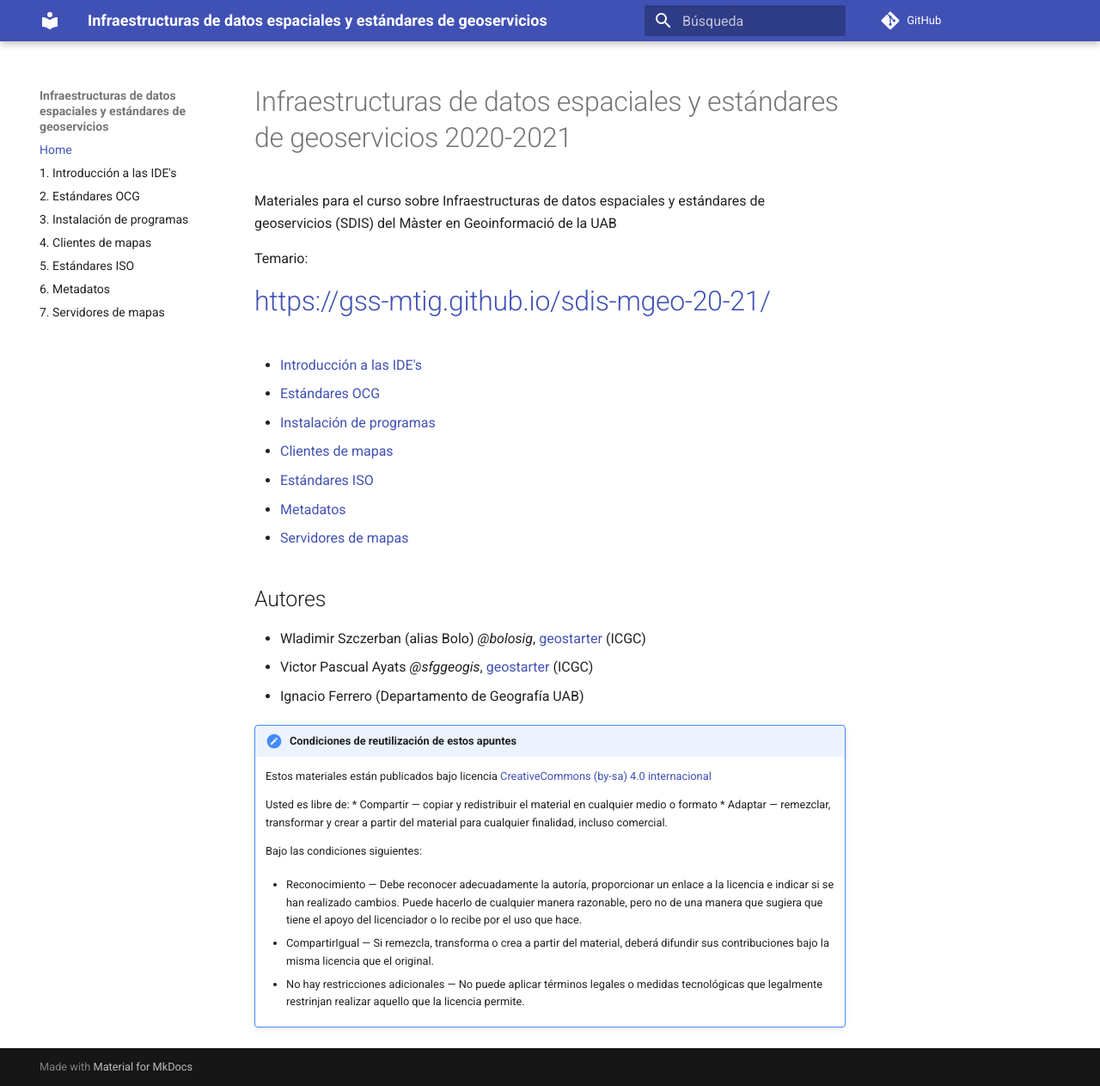
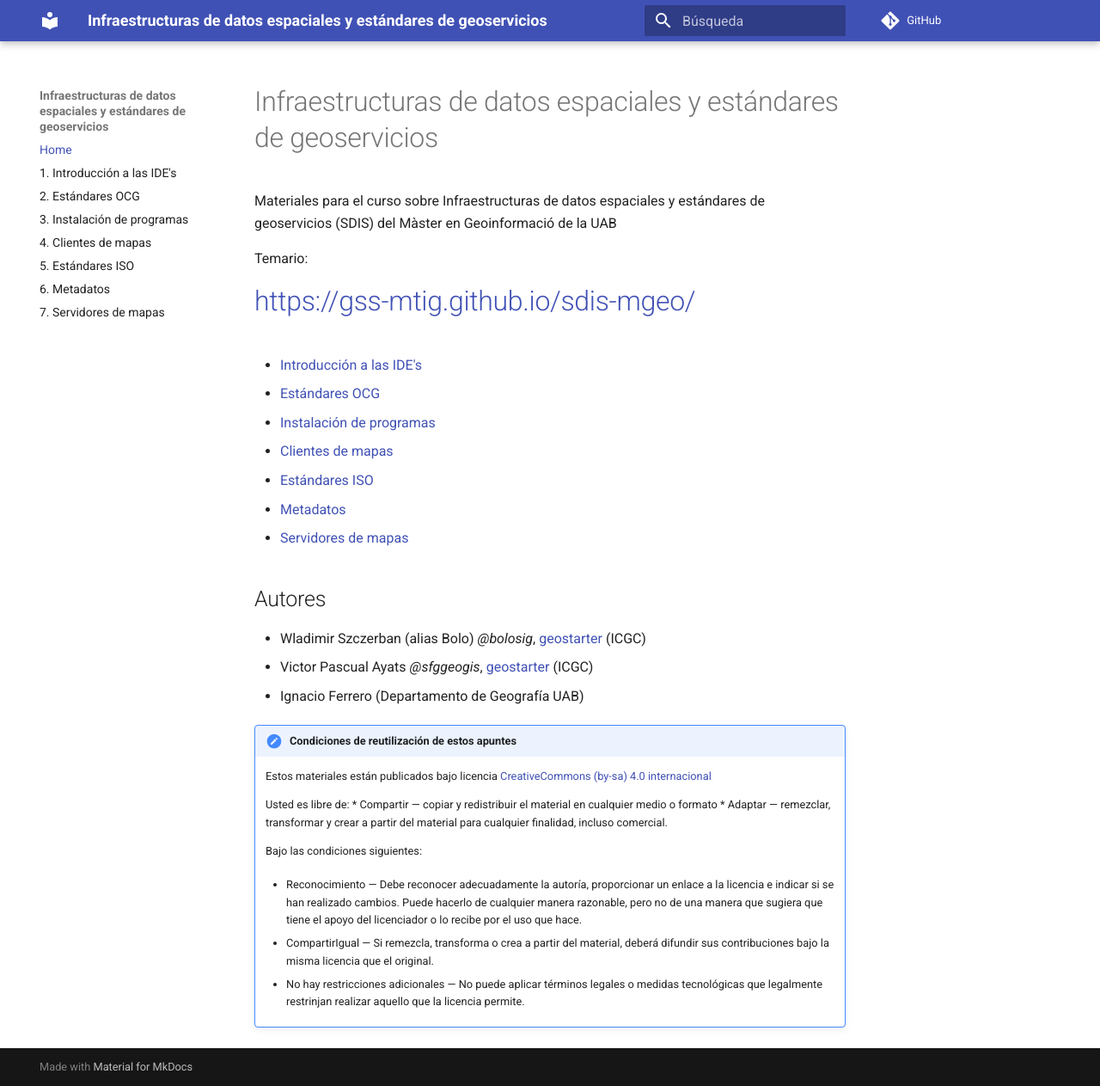
Before and after one commit to gss-mtig/sdis-mgeo, an MkDocs documentation site: the page built from docs/index.md, in a window 1280 px wide and 1263 px high. Shown: the whole window at 86% size. Built offline with MkDocs 1.6.1 and Material for MkDocs 9.7.7, drawn with Linux system fonts in a browser that asks for light colours; comment, search, counter and statistics services are not loaded.

Commit message:
quitar referencias al año del curso

```diff
--- a/docs/index.md
+++ b/docs/index.md
@@ -1,18 +1,18 @@
-# Infraestructuras de datos espaciales y estándares de geoservicios 2020-2021
+# Infraestructuras de datos espaciales y estándares de geoservicios
 
 Materiales para el curso sobre Infraestructuras de datos espaciales y estándares de geoservicios (SDIS) del Màster en Geoinformació de la UAB
 
 Temario:
 
-# [https://gss-mtig.github.io/sdis-mgeo-20-21/](https://gss-mtig.github.io/sdis-mgeo-20-21/)
+# [https://gss-mtig.github.io/sdis-mgeo/](https://gss-mtig.github.io/sdis-mgeo/)
 
-* [Introducción a las IDE's](https://gss-mtig.github.io/sdis-mgeo-20-21/introduccion_a_las_ides/)
-* [Estándares OCG](https://gss-mtig.github.io/sdis-mgeo-20-21/estandares_OCG/)
-* [Instalación de programas](https://gss-mtig.github.io/sdis-mgeo-20-21/instalacion_de_programas/)
-* [Clientes de mapas](https://gss-mtig.github.io/sdis-mgeo-20-21/clientes_de_mapa)
-* [Estándares ISO](https://gss-mtig.github.io/sdis-mgeo-20-21/estandares_ISO/)
-* [Metadatos](https://gss-mtig.github.io/sdis-mgeo-20-21/metadatos/)
-* [Servidores de mapas](https://gss-mtig.github.io/sdis-mgeo-20-21/servidores_de_mapa/)
+* [Introducción a las IDE's](https://gss-mtig.github.io/sdis-mgeo/introduccion_a_las_ides/)
+* [Estándares OCG](https://gss-mtig.github.io/sdis-mgeo/estandares_OCG/)
+* [Instalación de programas](https://gss-mtig.github.io/sdis-mgeo/instalacion_de_programas/)
+* [Clientes de mapas](https://gss-mtig.github.io/sdis-mgeo/clientes_de_mapa)
+* [Estándares ISO](https://gss-mtig.github.io/sdis-mgeo/estandares_ISO/)
+* [Metadatos](https://gss-mtig.github.io/sdis-mgeo/metadatos/)
+* [Servidores de mapas](https://gss-mtig.github.io/sdis-mgeo/servidores_de_mapa/)
 
 ## Autores
 
--- a/mkdocs.yml
+++ b/mkdocs.yml
@@ -1,5 +1,5 @@
 site_name: Infraestructuras de datos espaciales y estándares de geoservicios
-site_url: https://gss-mtig.github.io/sdis-mgeo-20-21/
+site_url: https://gss-mtig.github.io/sdis-mgeo/
 site_description: Infraestructuras de datos espaciales y estándares de geoservicios.
 site_author: sdis-mgeo
 theme:
@@ -14,7 +14,7 @@ markdown_extensions:
   - pymdownx.magiclink
   - pymdownx.superfences
   - footnotes
-repo_url: "https://github.com/gss-mtig/sdis-mgeo-20-21"
+repo_url: "https://github.com/gss-mtig/sdis-mgeo"
 
 nav:
 - Home: index.md
```
